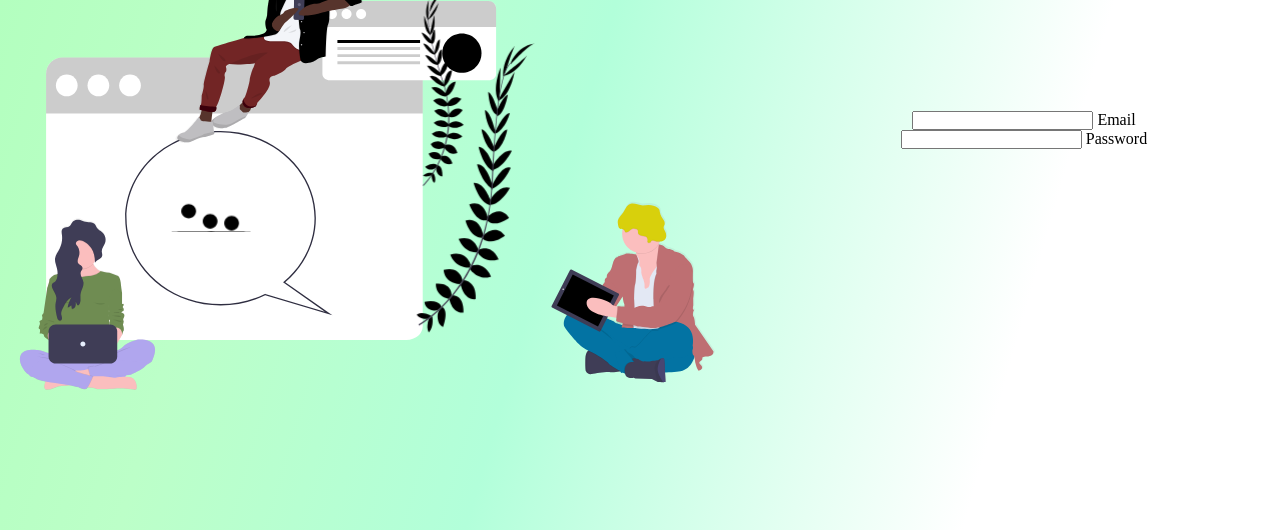
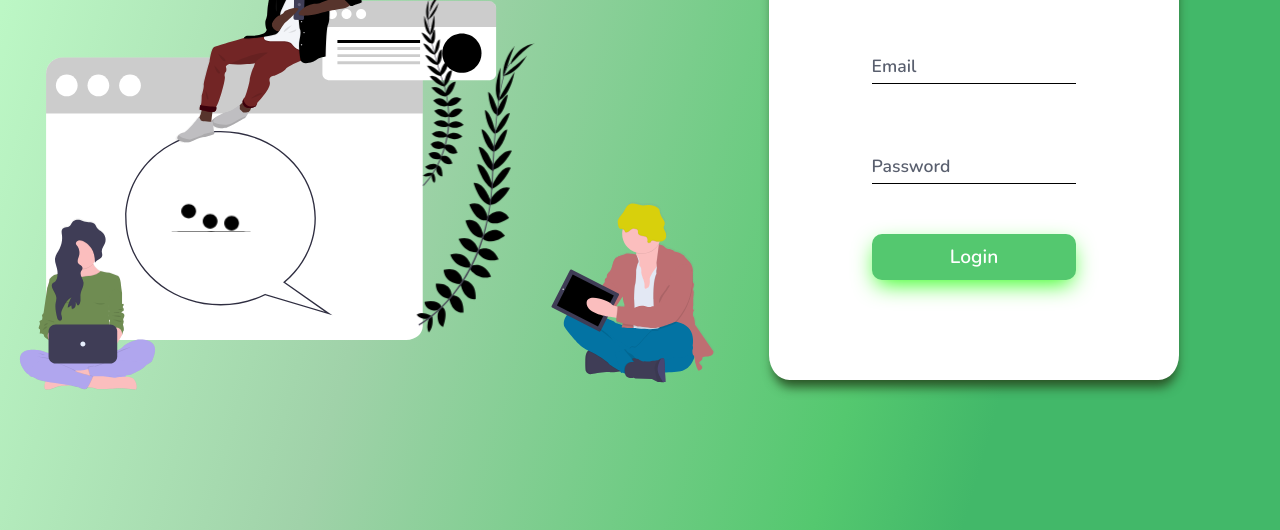
Before and after one commit to EdersonDav/Chat, a website: page public/views/login/index.html in a window 1280 px wide. Shown: the part 270-800 px from the top of the page. Drawn offline with nearby package versions, Linux system fonts and the light colour scheme.

Commit message:
Style view login

```diff
--- /dev/null
+++ b/public/views/login/assets/style/style_form_login.css
@@ -0,0 +1,114 @@
+@import url("https://fonts.googleapis.com/css2?family=Nunito:wght@600&display=swap");
+* {
+  margin: 0;
+  padding: 0;
+  box-sizing: border-box;
+  font-family: "Nunito", sans-serif;
+}
+
+.containerForm {
+  display: flex;
+  flex-direction: column;
+  align-items: center;
+  justify-content: center;
+  position: relative;
+  height: 100vh;
+  margin-right: 0;
+  width: 40%;
+}
+
+.form {
+  display: flex;
+  flex-direction: column;
+  align-items: center;
+  margin-left: -100px;
+  background-color: #fff;
+  width: 80%;
+  height: 500px;
+  border-radius: 5%;
+  box-shadow: 1px 10px 11px -3px rgba(42, 84, 38, 1);
+}
+
+.div-email,
+.div-password {
+  position: relative;
+  width: 50%;
+  height: 50px;
+  overflow: hidden;
+}
+
+h1 {
+  font-size: 2.5rem;
+  margin-top: 50px;
+}
+
+.div-email input,
+.div-password input {
+  width: 100%;
+  height: 100%;
+  color: #595f6e;
+  padding-top: 20px;
+  border: none;
+  outline: none;
+}
+
+label {
+  position: absolute;
+  bottom: 0px;
+  left: 0%;
+  width: 100%;
+  height: 100%;
+  pointer-events: none;
+  border-bottom: 1px solid #000;
+}
+
+label::after {
+  content: "";
+  position: absolute;
+  left: 0px;
+  bottom: -2px;
+  height: 100%;
+  width: 100%;
+  border-bottom: 3px solid #54c86f;
+  transform: translateX(-100%);
+  transition: transform 0.8s ease;
+}
+
+span {
+  position: absolute;
+  bottom: 5px;
+  left: 0px;
+  transition: all 0.3s ease;
+  font-size: 1.1rem;
+  color: #595f6e;
+}
+
+input:focus + label span,
+input:valid + label span {
+  transform: translateY(-150%);
+  font-size: 0.8rem;
+  color: #54c86f;
+}
+
+input:focus + label::after,
+input:valid + label::after {
+  transform: translateX(0%);
+}
+
+.div-email,
+.div-password,
+button {
+  margin-top: 50px;
+}
+
+button {
+  padding: 10px;
+  width: 50%;
+  border-style: none;
+  border-radius: 10px;
+  background-color: #54c86f;
+  font-size: 1.2rem;
+  color: #fff;
+  cursor: pointer;
+  box-shadow: 0px 8px 22px -4px rgba(55, 255, 33, 1);
+}
--- a/public/views/login/assets/style/style.css
+++ b/public/views/login/assets/style/style_image_svg.css
@@ -6,13 +6,13 @@
 body {
   display: flex;
   justify-content: center;
-  background: rgb(175, 255, 187);
+  background: rgb(189, 250, 198);
   background: linear-gradient(
     106deg,
-    rgba(175, 255, 187, 0.9808298319327731) 0%,
-    rgba(188, 255, 200, 1) 23%,
-    rgba(178, 255, 218, 1) 46%,
-    rgba(255, 255, 255, 1) 79%
+    rgba(189, 250, 198, 0.9808298319327731) 3%,
+    rgba(160, 210, 169, 1) 35%,
+    rgba(84, 200, 111, 1) 69%,
+    rgba(66, 184, 105, 1) 79%
   );
 }
 .img {
@@ -73,14 +73,3 @@ svg {
     transform: rotateY(30deg);
   }
 }
-
-.form {
-  display: flex;
-  flex-direction: column;
-  align-items: center;
-  justify-content: center;
-  position: relative;
-  height: 100vh;
-  margin-right: 0;
-  width: 40%;
-}
--- a/public/views/login/index.html
+++ b/public/views/login/index.html
@@ -3,7 +3,8 @@
   <head>
     <meta charset="UTF-8" />
     <meta name="viewport" content="width=device-width, initial-scale=1.0" />
-    <link rel="stylesheet" href="./assets/style/style.css" />
+    <link rel="stylesheet" href="./assets/style/style_image_svg.css" />
+    <link rel="stylesheet" href="./assets/style/style_form_login.css" />
     <title>Login</title>
   </head>
   <body>
@@ -1342,21 +1343,39 @@
         </defs>
       </svg>
     </div>
-    <div class="form">
+    <div class="containerForm">
+      <form class="form">
+        <h1>Hello my friend</h1>
         <div class="div-email">
-        <input type="text" name="email" id="email" />
+          <input
+            type="email"
+            name="email"
+            id="email"
+            autocomplete="off"
+            required
+          />
           <label for="lbl-email" class="lbl-email">
             <span class="txt-email">Email</span>
           </label>
         </div>
 
         <div class="div-password">
-        <input type="text" name="password" id="password" />
+          <input
+            type="password"
+            name="password"
+            id="password"
+            autocomplete="off"
+            required
+          />
           <label for="lbl-password" class="lbl-password">
             <span class="txt-password">Password</span>
           </label>
         </div>
+
+        <button type="submit">Login</button>
+      </form>
     </div>
+
     <script src="./assets/js/script.js"></script>
   </body>
 </html>
```
Lines whose indentation alone changed are shown as unchanged.
